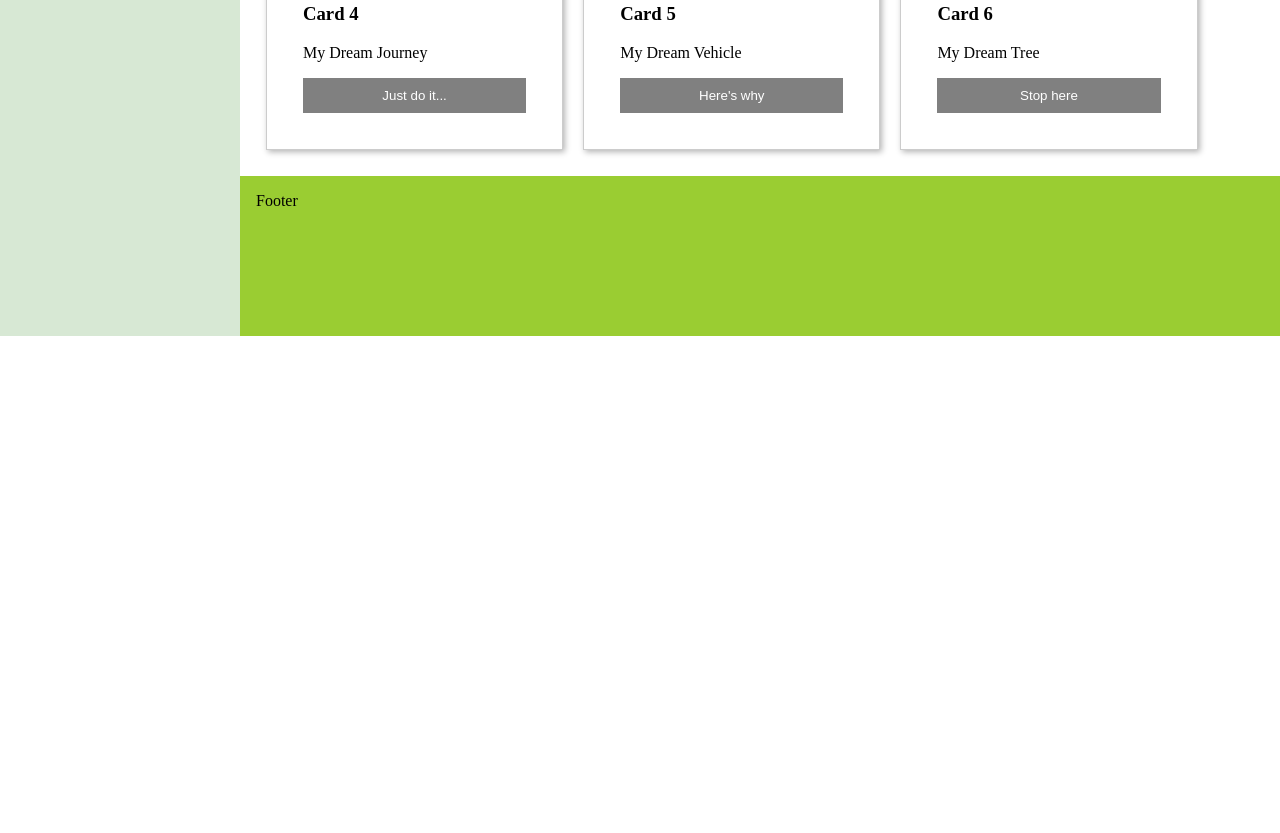
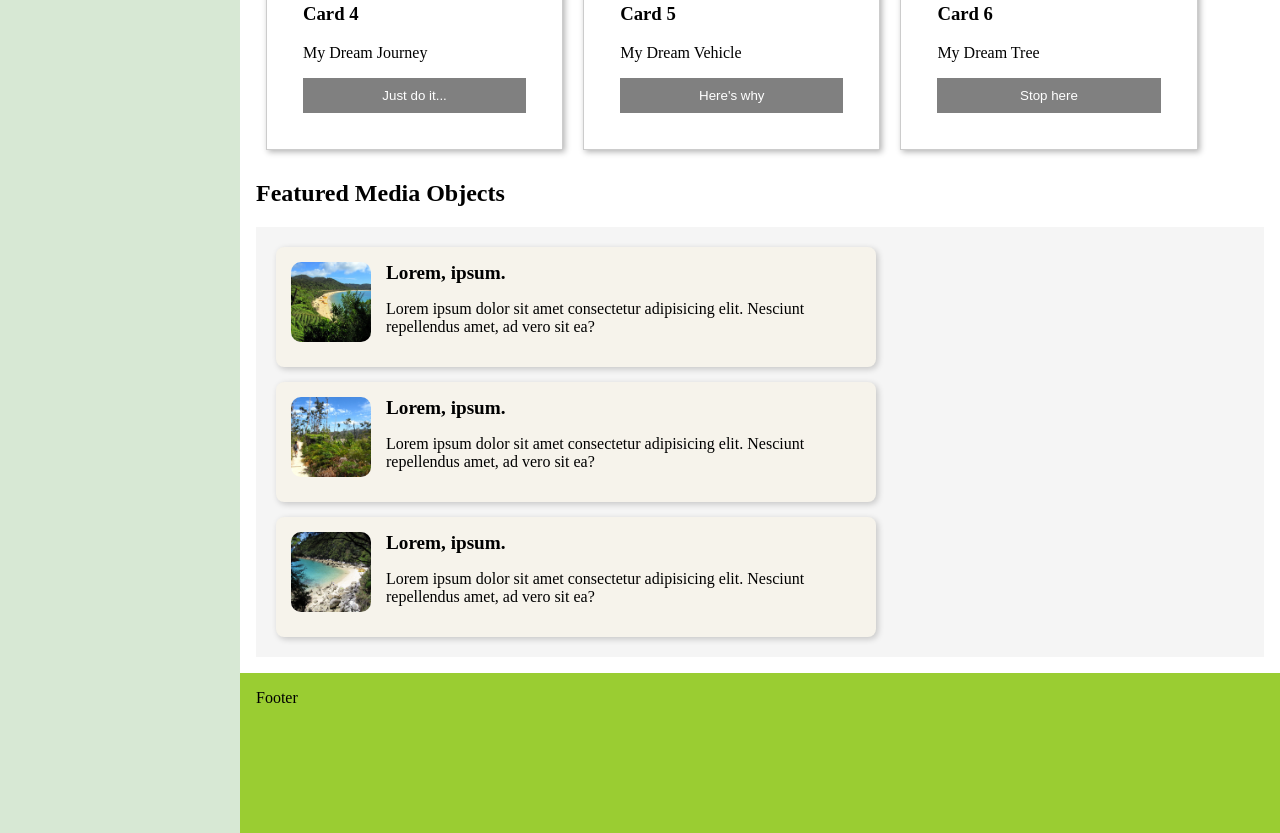
Before and after one commit to niketajain123/html-css-basics, a plain HTML site: page index.html in a window 1280 px wide. Shown: the part 1502-2335 px from the top of the page. Before the commit the page ends 1838 px from the top, so only its background shows below. Drawn offline with Linux system fonts and the light colour scheme.

Commit message:
[Niketa Jain]Add. Media object added.

```diff
--- a/index.html
+++ b/index.html
@@ -18,8 +18,8 @@
           <img src="/assets/30m.jpg" alt="Sample photo" />
           <img src="/assets/32m.jpg" alt="Sample photo" />
         </section>
-        <section class="flex-cards">
-          <h2 class="section-title">Featured Flex Cards</h2>
+        <section>
+          <h2>Featured Flex Cards</h2>
           <div class="cards">
             <article class="card">
               <img src="assets/23m.jpg" alt="Sample photo" />
@@ -76,6 +76,41 @@
             </article>
           </div>
         </section>
+        <h2>Featured Media Objects</h2>
+        <section class="media-container">
+          <div class="media">
+            <img class="media-object" src="assets/22m.jpg" alt="Sample photo" />
+            <div class="media-body">
+              <h3 class="media-heading">Lorem, ipsum.</h3>
+              <p>
+                Lorem ipsum dolor sit amet consectetur adipisicing elit.
+                Nesciunt repellendus amet, ad vero sit ea?
+              </p>
+            </div>
+          </div>
+
+          <div class="media">
+            <img class="media-object" src="assets/23m.jpg" alt="Sample photo" />
+            <div class="media-body">
+              <h3 class="media-heading">Lorem, ipsum.</h3>
+              <p>
+                Lorem ipsum dolor sit amet consectetur adipisicing elit.
+                Nesciunt repellendus amet, ad vero sit ea?
+              </p>
+            </div>
+          </div>
+
+          <div class="media">
+            <img class="media-object" src="assets/24m.jpg" alt="Sample photo" />
+            <div class="media-body">
+              <h3 class="media-heading">Lorem, ipsum.</h3>
+              <p>
+                Lorem ipsum dolor sit amet consectetur adipisicing elit.
+                Nesciunt repellendus amet, ad vero sit ea?
+              </p>
+            </div>
+          </div>
+        </section>
       </article>
     </main>
     <footer>Footer</footer>
--- a/style.css
+++ b/style.css
@@ -75,3 +75,44 @@ nav {
   padding: 10px;
   width: 100%;
 }
+@media (max-width: 768px) {
+  .card {
+    flex: 0 0 100%;
+  }
+}
+
+.media-container {
+  display: flex;
+  flex-direction: column;
+  gap: 15px;
+  padding: 20px;
+  background: #f5f5f5;
+}
+
+.media {
+  display: flex;
+  align-items: flex-start;
+  background: #f6f3eb;
+  padding: 15px;
+  border-radius: 8px;
+  max-width: 600px;
+  box-shadow: 2px 2px 6px rgba(0, 0, 0, 0.2);
+}
+
+.media-object {
+  width: 80px;
+  height: 80px;
+  object-fit: cover;
+  border-radius: 10px;
+  margin-right: 15px;
+}
+
+.media-body {
+  flex: 1;
+}
+
+.media-heading {
+  margin: 0 0 5px;
+  font-size: 1.2em;
+  font-weight: bold;
+}
```
